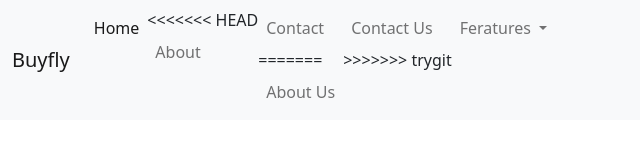
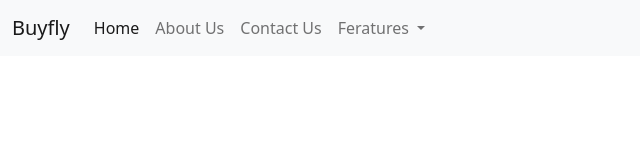
Before and after one commit to SubhamShah/Gitbash-test-Site, a plain HTML site: page index.html in a window 1280 px wide. Shown: the whole page, without its empty margins (0-640 px from the left). Drawn offline with nearby package versions, Linux system fonts and the light colour scheme.

Commit message:
Completed

```diff
--- a/index.html
+++ b/index.html
@@ -23,17 +23,10 @@
               <a class="nav-link active" aria-current="page" href="#">Home</a>
             </li>
             <li class="nav-item">
-<<<<<<< HEAD
-              <a class="nav-link" href="#">About</a>
-            </li>
-            <li class="nav-item">
-              <a class="nav-link" href="#">Contact</a>
-=======
               <a class="nav-link" href="#">About Us</a>
             </li>
             <li class="nav-item">
               <a class="nav-link" href="#">Contact Us</a>
->>>>>>> trygit
             </li>
             <li class="nav-item dropdown">
               <a class="nav-link dropdown-toggle" href="#" id="navbarDropdownMenuLink" role="button" data-bs-toggle="dropdown" aria-expanded="false">
```
